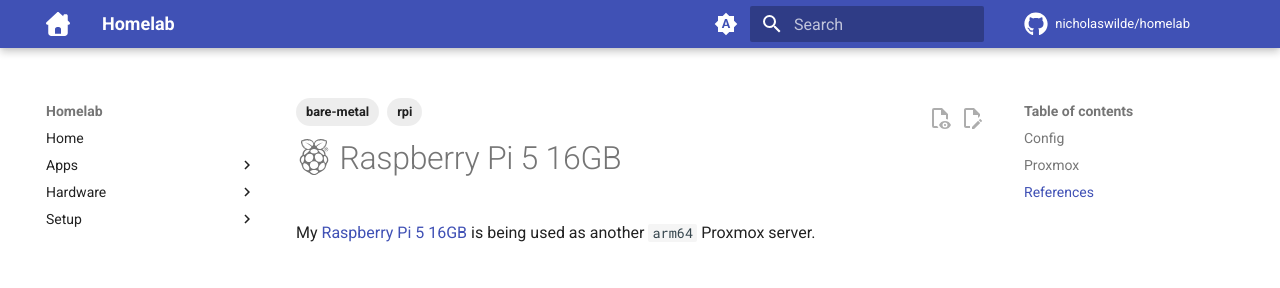
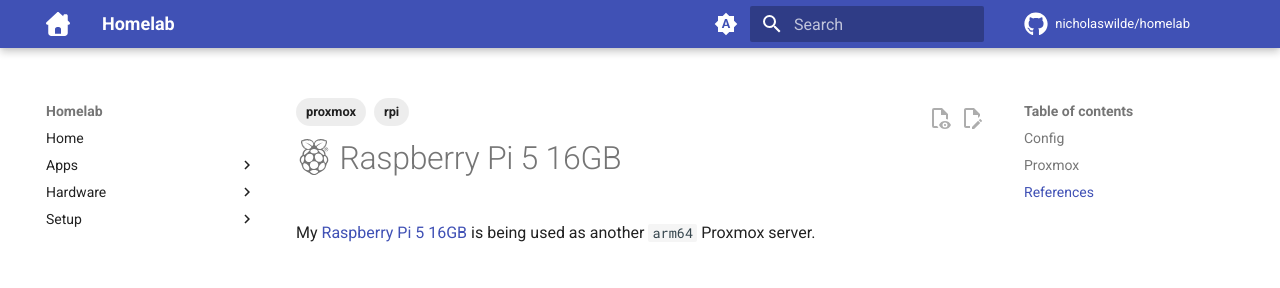
Before and after one commit to nicholaswilde/homelab, an MkDocs documentation site: the page built from docs/hardware/rpi5.md, in a window 1280 px wide. Shown: the top 288 px of the page. Built offline with MkDocs 1.6.1 and Material for MkDocs 9.7.7, drawn with Linux system fonts in a browser that asks for light colours; emoji names are drawn with the system emoji font; comment, search, counter and statistics services are not loaded.

Commit message:
Update rpi5.md

```diff
--- a/docs/hardware/rpi5.md
+++ b/docs/hardware/rpi5.md
@@ -1,7 +1,7 @@
 ---
 tags:
   - rpi
-  - bare-metal
+  - proxmox
 ---
 # :simple-raspberrypi: Raspberry Pi 5 16GB
 
@@ -21,5 +21,5 @@
 
 [1]: <../apps/adguard.md>
 [2]: <https://www.raspberrypi.com/software/>
-[3]: <https://www.raspberrypi.com/products/raspberry-pi-2-model-b/>
+[3]: <https://www.raspberrypi.com/products/raspberry-pi-5/>
 [4]: <./rpi4.md>
```
